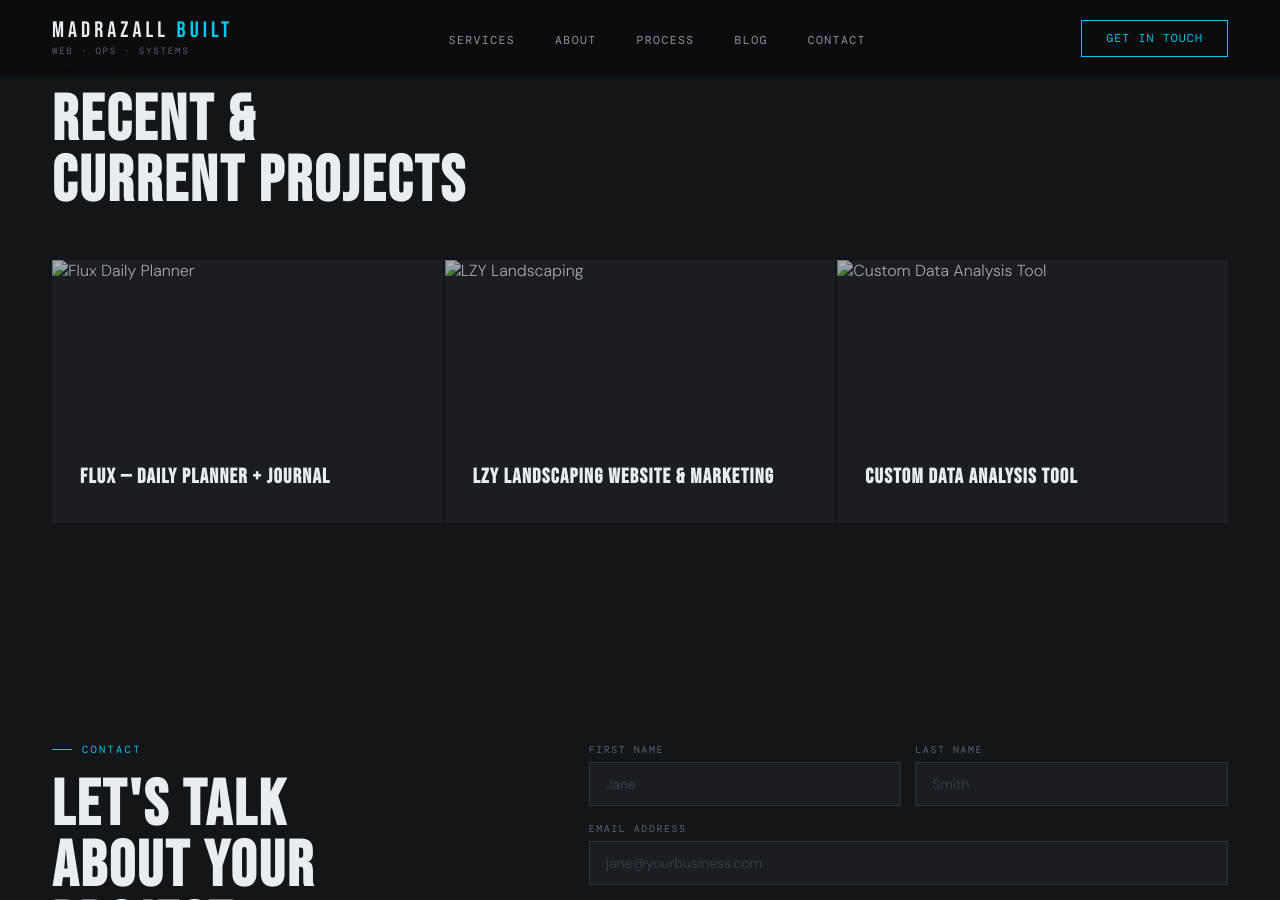
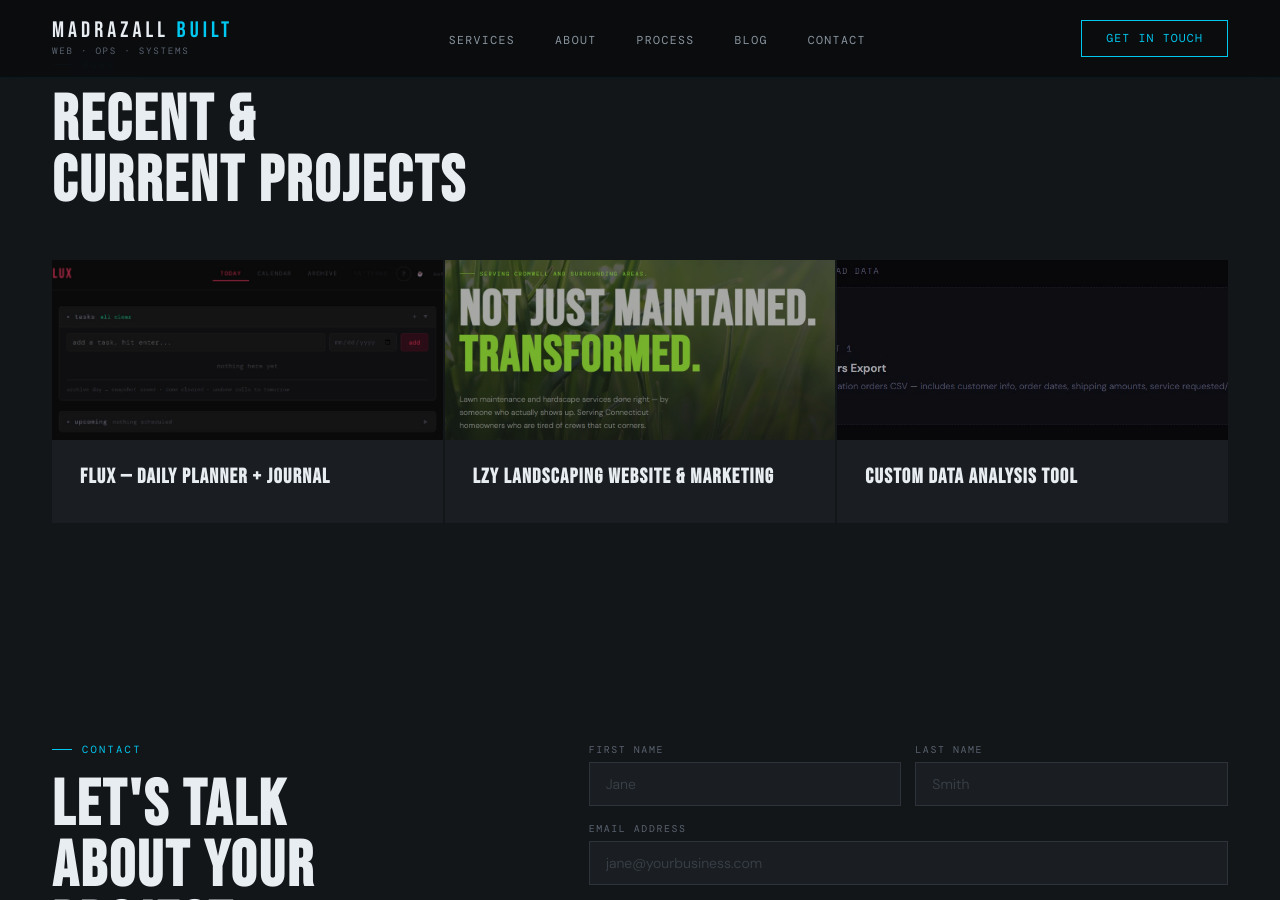
Before and after one commit to madrazall/home, a Jekyll site: the page index.html, which Jekyll copies as it is, in a window 1280 px wide and 900 px high, scrolled down 3334 px. Built offline with Jekyll 4.4.1, drawn with Linux system fonts in a browser that asks for light colours.

Commit message:
Fix broken image paths and blog post links
- index.html: correct image src from images/ to assets/images/
- blog/index.html: prepend site.baseurl to post.url so links resolve
  correctly under /home/ on GitHub Pages

Co-Authored-By: Claude Sonnet 4.6 <noreply@anthropic.com>

```diff
--- a/blog/index.html
+++ b/blog/index.html
@@ -19,7 +19,7 @@ title: "Blog"
 <main class="blog-grid" style="max-width: 1100px; margin: 0 auto; padding: 64px 52px 0; display: grid; grid-template-columns: repeat(auto-fill, minmax(320px, 1fr)); gap: 2px; background: var(--dark-4);">
 
   {% for post in site.posts %}
-  <a href="{{ post.url }}" class="post-card reveal" style="background: var(--dark-3); padding: 36px 32px; text-decoration: none; display: block; position: relative; overflow: hidden; transition: background 0.3s;">
+  <a href="{{ site.baseurl }}{{ post.url }}" class="post-card reveal" style="background: var(--dark-3); padding: 36px 32px; text-decoration: none; display: block; position: relative; overflow: hidden; transition: background 0.3s;">
     <div style="font-family: 'DM Mono', monospace; font-size: 0.62rem; letter-spacing: 0.2em; text-transform: uppercase; color: var(--cyan); margin-bottom: 16px;">{{ post.category }}</div>
     <h2 style="font-family: 'Bebas Neue', sans-serif; font-size: 1.5rem; letter-spacing: 0.04em; color: var(--white); line-height: 1.15; margin-bottom: 12px;">{{ post.title }}</h2>
     <p style="font-size: 0.88rem; color: var(--gray-mid); line-height: 1.75; margin-bottom: 24px;">{{ post.excerpt | strip_html | truncate: 140 }}</p>
--- a/index.html
+++ b/index.html
@@ -955,7 +955,7 @@ footer {
   <h2 class="projects-title reveal">RECENT &<br>CURRENT PROJECTS</h2>
   <div class="projects-grid">
     <div class="project-card reveal" onclick="toggleProject(this)">
-      <img src="images/project01.jpg" alt="Flux Daily Planner" class="project-image">
+      <img src="assets/images/project01.jpg" alt="Flux Daily Planner" class="project-image">
       <div class="project-content">
         <h3 class="project-title">Flux — Daily Planner + Journal</h3>
         <div class="project-details">
@@ -964,7 +964,7 @@ footer {
       </div>
     </div>
     <div class="project-card reveal reveal-d1" onclick="toggleProject(this)">
-      <img src="images/project02.jpg" alt="LZY Landscaping" class="project-image">
+      <img src="assets/images/project02.jpg" alt="LZY Landscaping" class="project-image">
       <div class="project-content">
         <h3 class="project-title">LZY Landscaping Website & Marketing</h3>
         <div class="project-details">
@@ -973,7 +973,7 @@ footer {
       </div>
     </div>
     <div class="project-card reveal reveal-d2" onclick="toggleProject(this)">
-      <img src="images/project03.jpg" alt="Custom Data Analysis Tool" class="project-image">
+      <img src="assets/images/project03.jpg" alt="Custom Data Analysis Tool" class="project-image">
       <div class="project-content">
         <h3 class="project-title">Custom Data Analysis Tool</h3>
         <div class="project-details">
```
